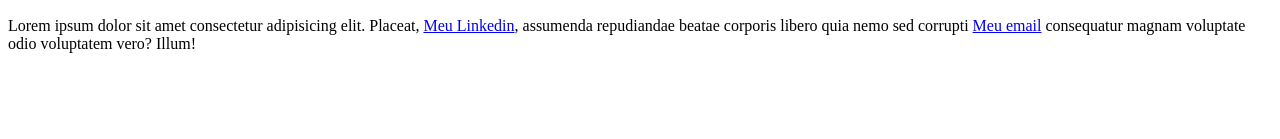
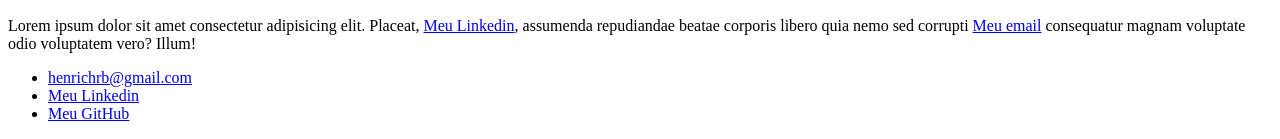
Before and after one commit to HenrichRB/html-5, a plain HTML site: page index.html in a window 1280 px wide. Shown: the part 783-922 px from the top of the page. Before the commit the page ends 852 px from the top, so only its background shows below. Drawn offline with Linux system fonts and the light colour scheme.

Commit message:
update: add links on footer using an list

```diff
--- a/index.html
+++ b/index.html
@@ -21,6 +21,18 @@
                 <p>Lorem ipsum dolor sit amet consectetur adipisicing elit. Placeat, <a href="https://www.linkedin.com/in/henrique-ribeiro-barros/" target='_blank'>Meu Linkedin</a>, assumenda repudiandae beatae corporis libero quia nemo sed corrupti <a href="mailto:henrichrb@gmail.com" target="_blank">Meu email</a> consequatur magnam voluptate odio voluptatem vero? Illum!</p>
             </article>
         </section>
-        <footer></footer>
+        <footer>
+            <ul>
+                <li>
+                    <a href="mailto:henrichrb@gmail.com">henrichrb@gmail.com</a>
+                </li>
+                <li>
+                    <a href="https://www.linkedin.com/in/henrique-ribeiro-barros/" target="_blank">Meu Linkedin</a>
+                </li>
+                <li>
+                    <a href="https://github.com/HenrichRB" target="_blank">Meu GitHub</a>
+                </li>
+            </ul>
+        </footer>
     </body>
 </html>
```
